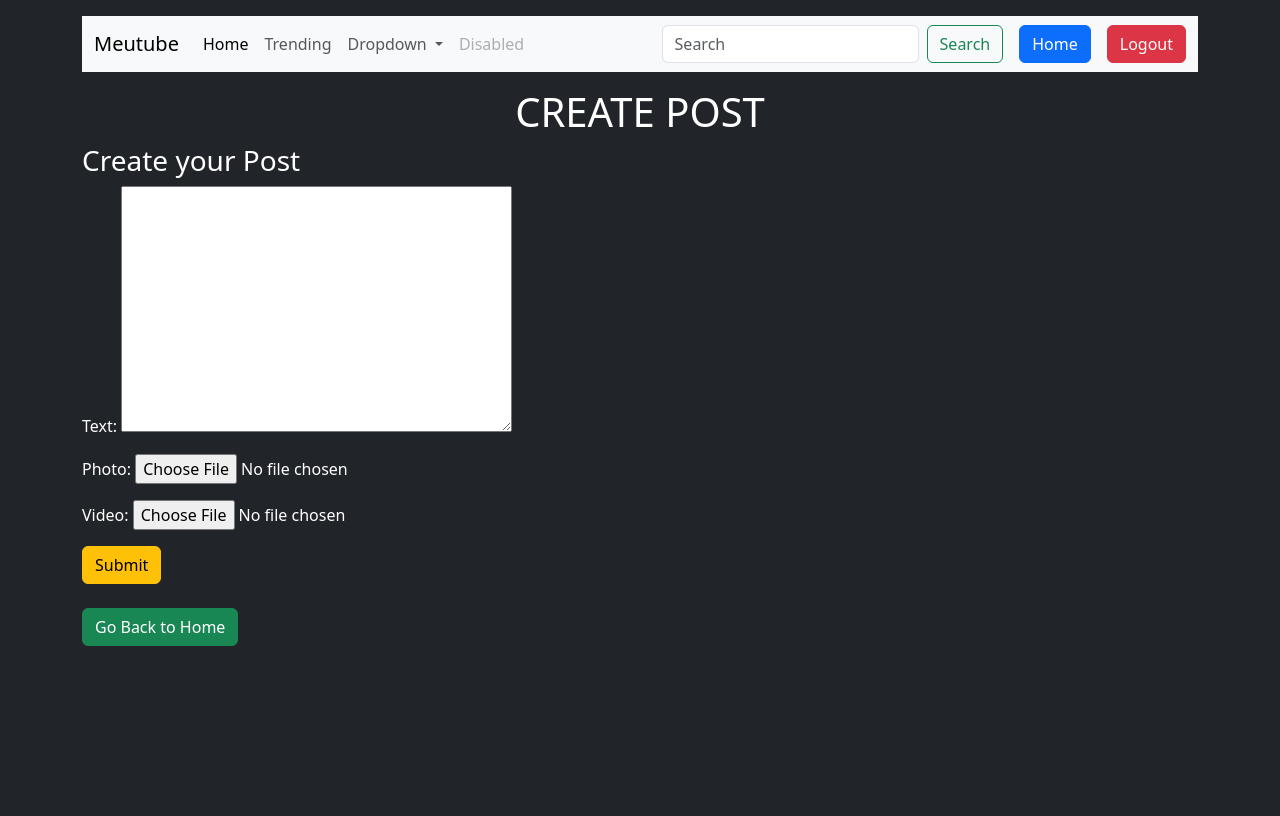
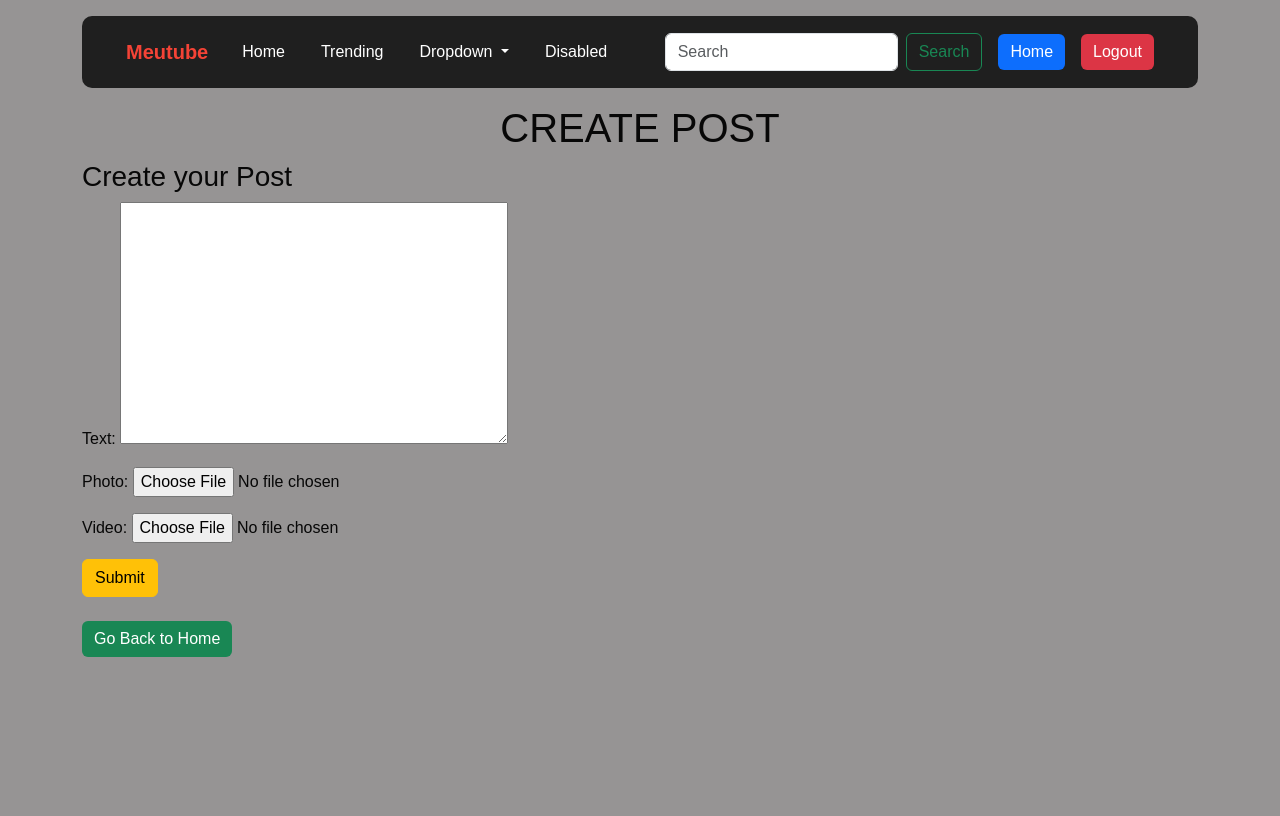
Before and after one commit to Mayur12121/Django_Meutube, a Django app: page /create/ in a window 1280 px wide. Before the commit the page ends 646 px from the top, so only its background shows below. Run offline with Django 5.2, Linux system fonts and the light colour scheme; a user stored in the database is signed in.

Commit message:
tenthcommit

```diff
--- a/project1/app1/templates/layout.html
+++ b/project1/app1/templates/layout.html
@@ -16,7 +16,7 @@
     {% endblock %}
 </head>
 
-<body class="bg-dark text-white">
+<body>
     <div class="container">
 
         <nav class="navbar navbar-expand-lg bg-body-tertiary mt-3">
--- a/project1/ListStyle.css
+++ b/project1/static/ListStyle.css
@@ -4,14 +4,16 @@
   box-sizing: border-box;
 }
 
-html, body {
-  margin: 0;
-  padding: 0;
-  height: 100%;
-  width: 100%;
-  font-family: "Segoe UI", Arial, sans-serif;
-  background-color: #121212;
-  color: #fff;
+body{
+  background-color: #969494;
+  color: #070707;
+  font-family: "Arial", sans-serif;
+  height: 100vh;
+}
+
+html {
+  scroll-behavior: smooth;
+  height: 100vh;
 }
 
 .navbar {
```
Also changed, not shown: project1/db.sqlite3.
